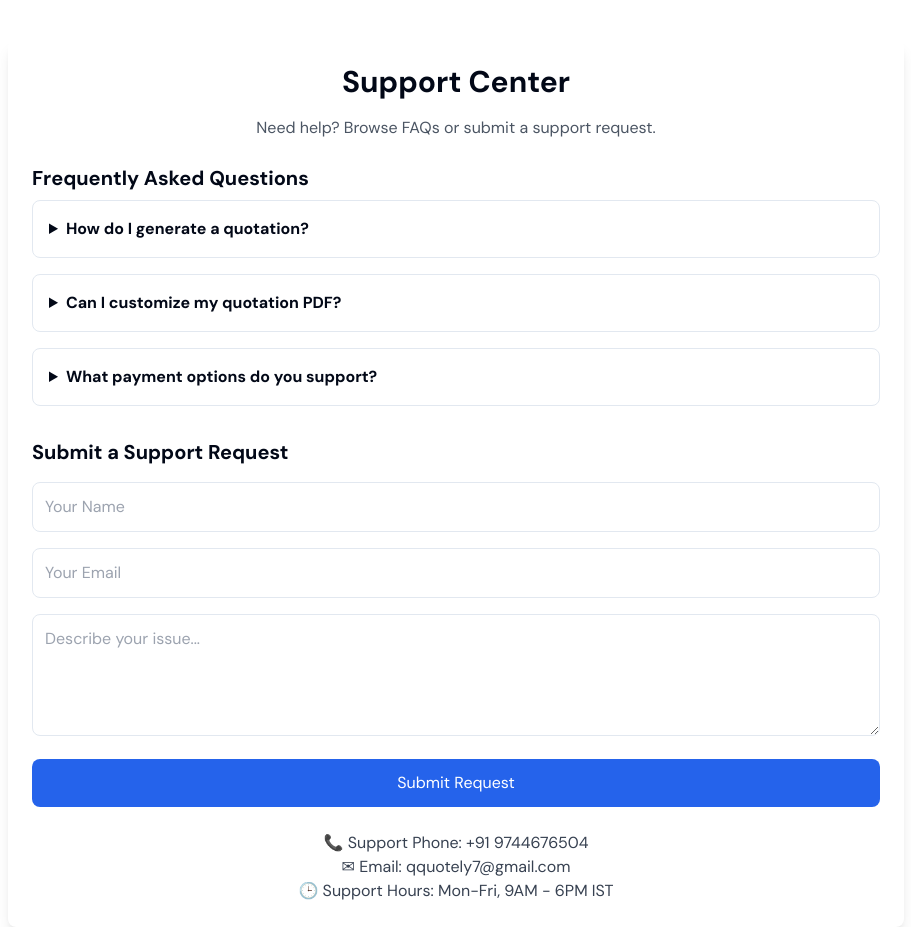
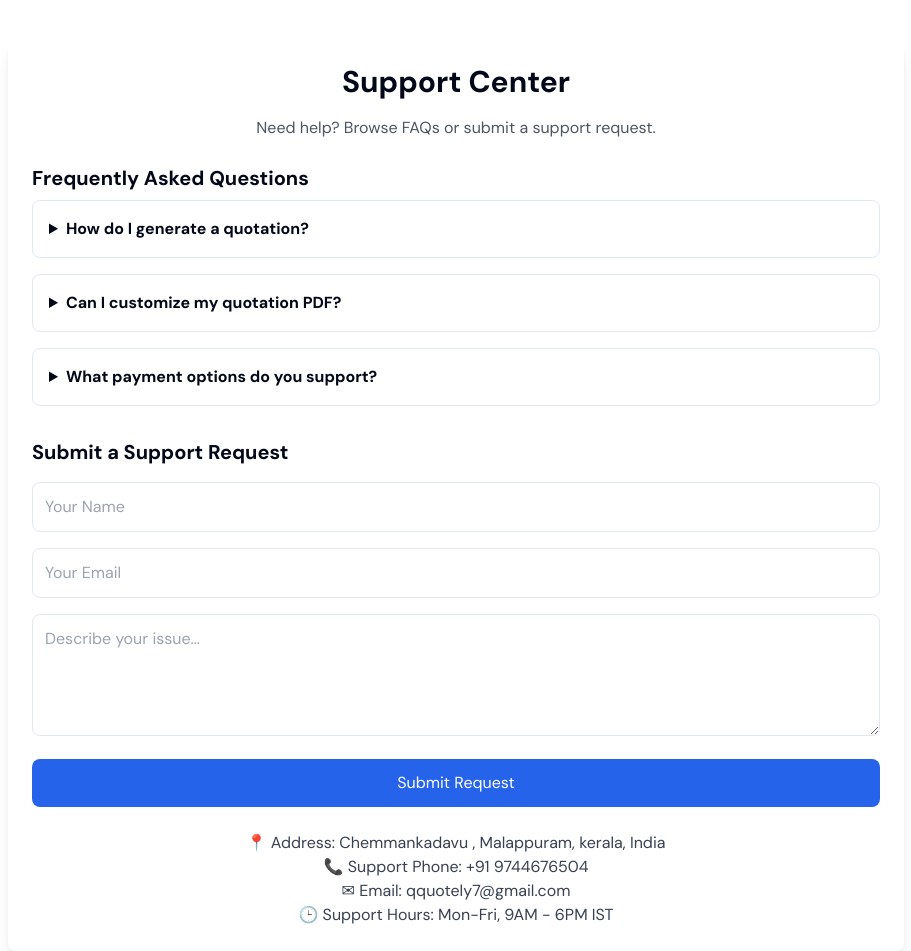
Before and after one commit to quotely-co/client, a React (Vite) app: page /support in a window 1280 px wide. Shown: the whole page, without its empty margins (184-1095 px from the left). Before the commit the page ends 927 px from the top, so only its background shows below. Built offline with nearby package versions, Linux system fonts and the light colour scheme.

Commit message:
updated the support page

```diff
--- a/src/pages/Support.jsx
+++ b/src/pages/Support.jsx
@@ -84,6 +84,9 @@ export default function Support() {
 
       {/* Contact Details */}
       <div className="mt-6 text-center">
+      <p className="text-gray-700">
+          📍 Address: Chemmankadavu , Malappuram, kerala, India
+        </p>
         <p className="text-gray-700">📞 Support Phone: +91 9744676504</p>
         <p className="text-gray-700">✉ Email: qquotely7@gmail.com</p>
         <p className="text-gray-700">🕒 Support Hours: Mon-Fri, 9AM - 6PM IST</p>
```
